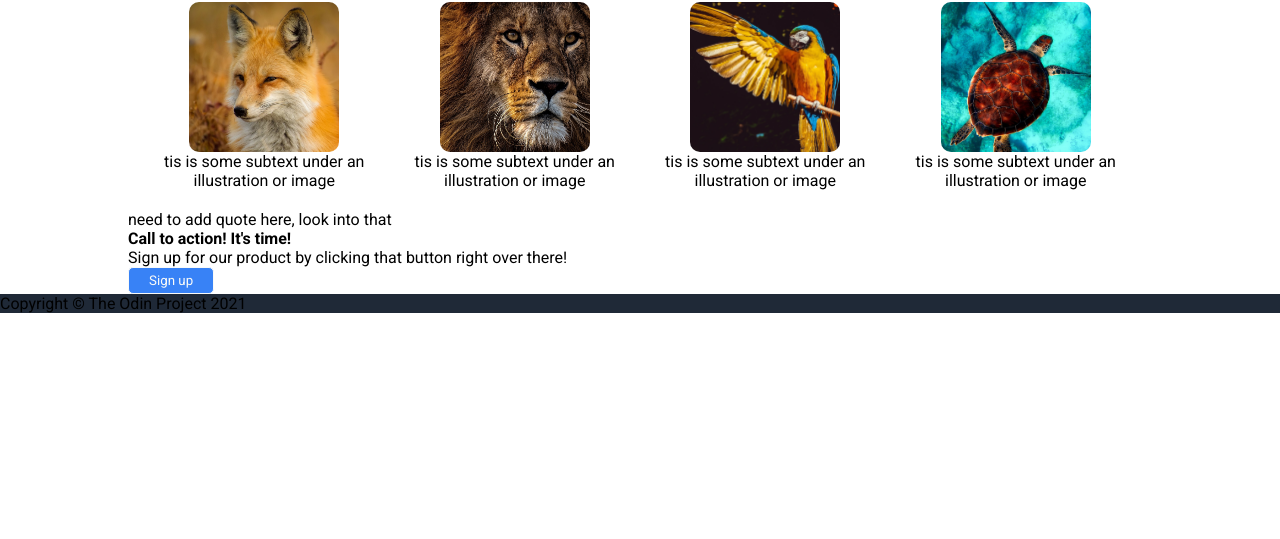
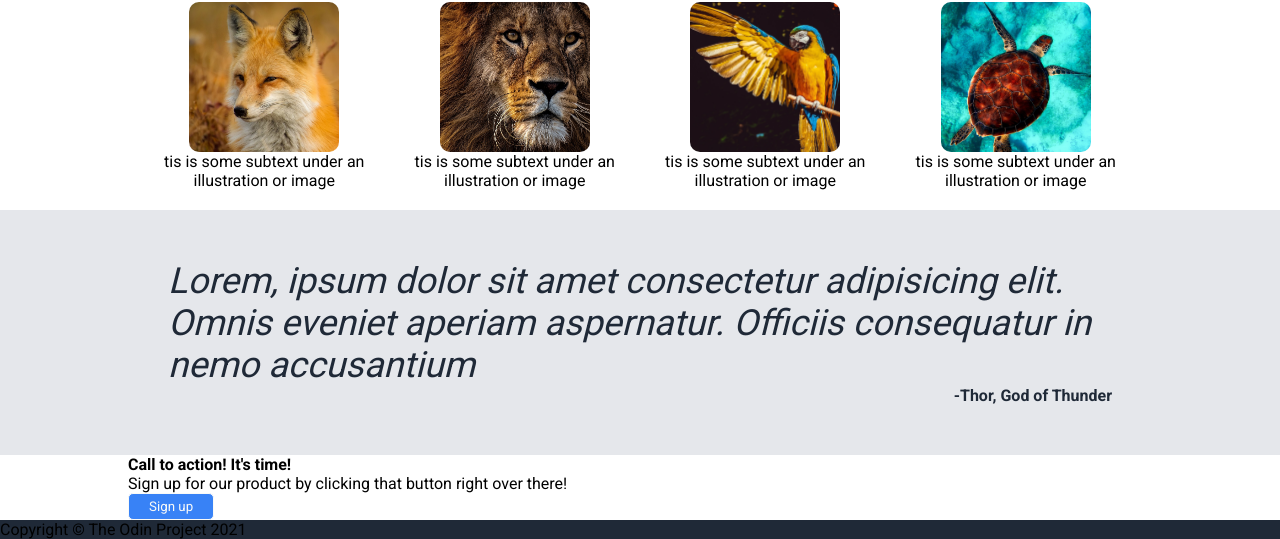
Before and after one commit to martyFay12/odin-landing-page-project, a plain HTML site: page index.html in a window 1280 px wide. Shown: the part 474-1013 px from the top of the page. Before the commit the page ends 800 px from the top, so only its background shows below. Drawn offline with Linux system fonts and the light colour scheme.

Commit message:
Finish quote section

```diff
--- a/css/style.css
+++ b/css/style.css
@@ -108,3 +108,22 @@ body > div > h2 {
 .image p {
   text-align: center;
 }
+
+.third-section {
+  background-color: #e5e7eb;
+  padding: 50px;
+  display: flex;
+  flex-direction: column;
+}
+
+.quote {
+  font-size: 36px;
+  color: #1f2937;
+  font-weight: 100;
+}
+
+.credit {
+  color: #1f2937;
+  font-weight: 600;
+  text-align: end;
+}
--- a/index.html
+++ b/index.html
@@ -53,7 +53,13 @@
       </div>
     </div>
     <div class="third-section">
-      <p>need to add quote here, look into that</p>
+      <p class="quote">
+        <em>
+          Lorem, ipsum dolor sit amet consectetur adipisicing elit. Omnis
+          eveniet aperiam aspernatur. Officiis consequatur in nemo accusantium
+        </em>
+      </p>
+      <p class="credit">-Thor, God of Thunder</p>
     </div>
     <div class="fourth-section">
       <div class="blue-box">
```
